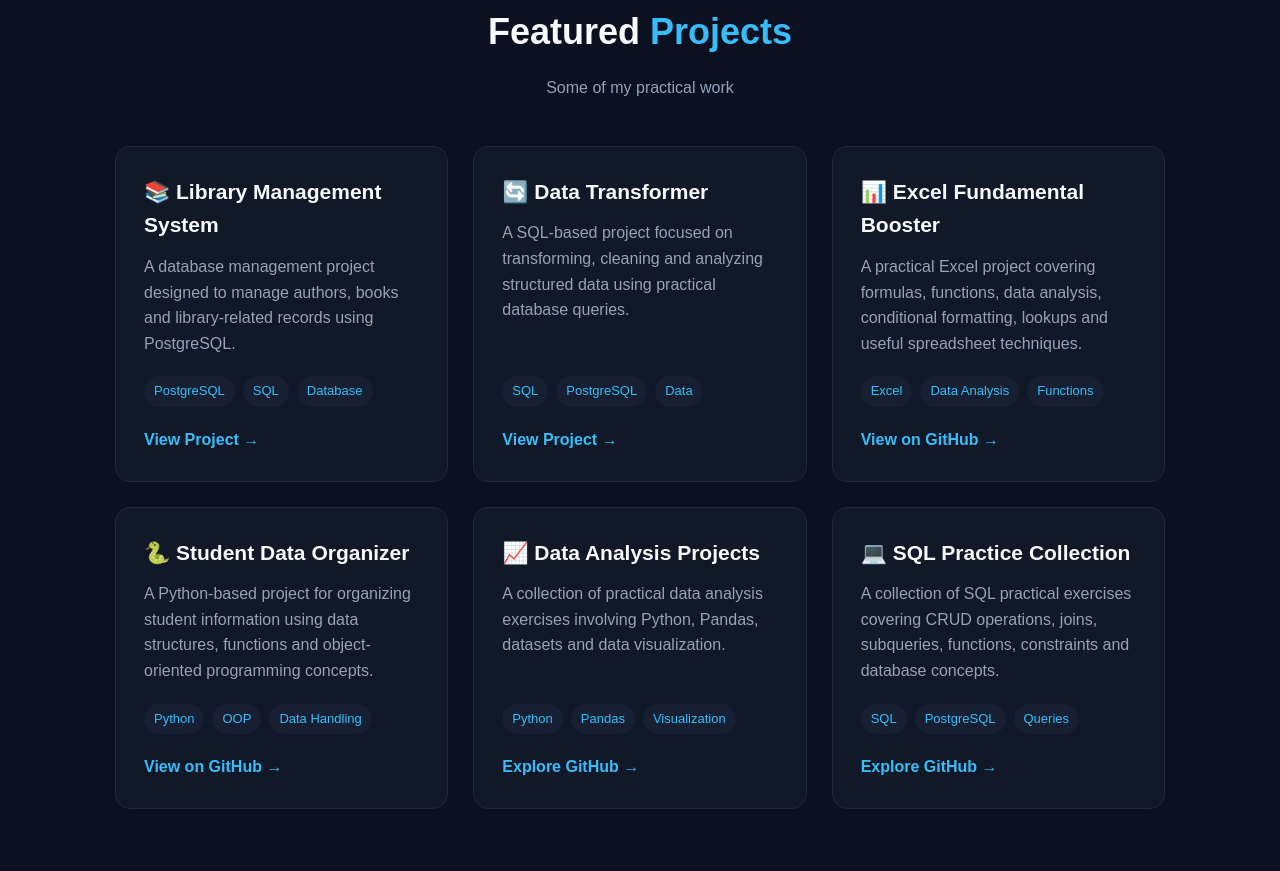
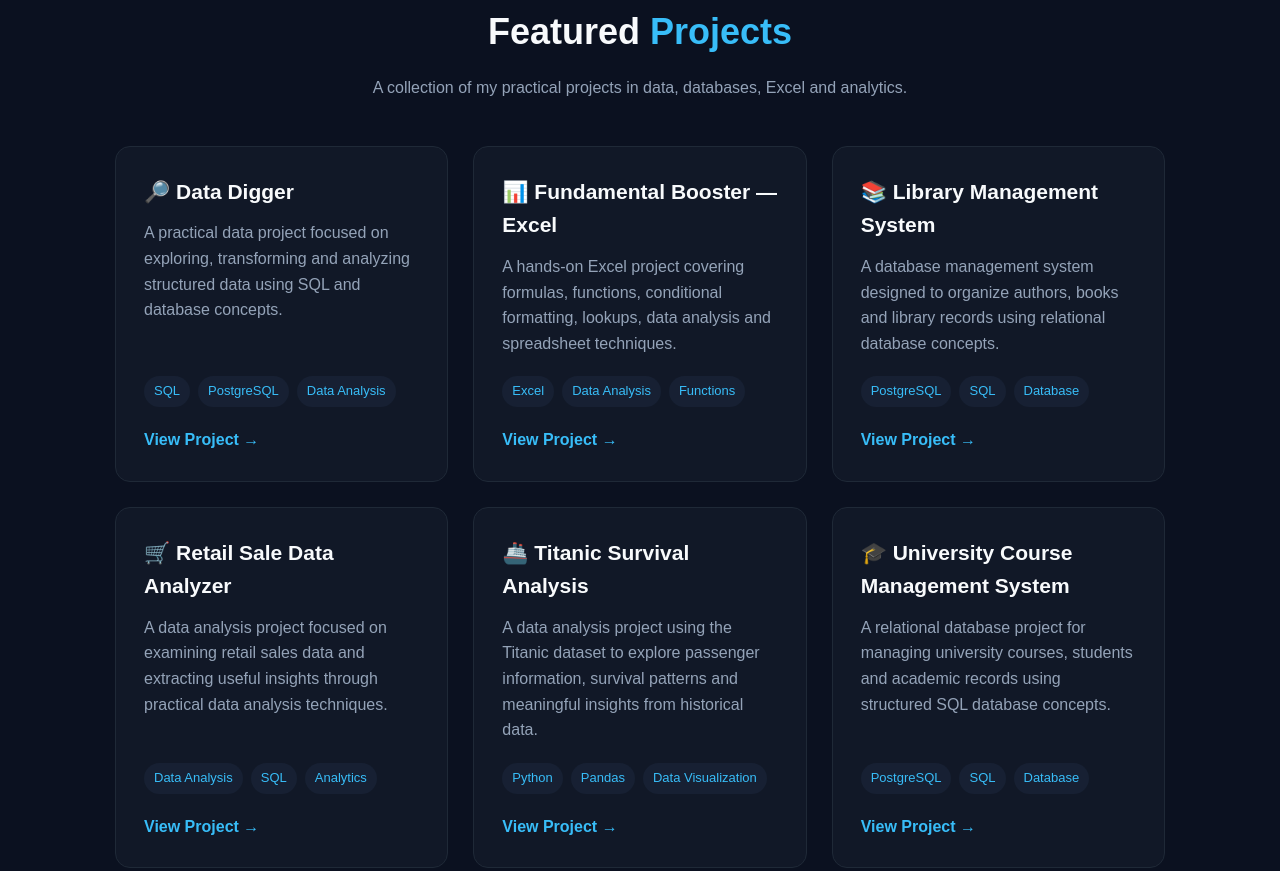
Before and after one commit to simrangohel70-lab/simrangohel70-lab.github.io, a plain HTML site: page index.html in a window 1280 px wide. Shown: the part 2072-2943 px from the top of the page. Drawn offline with Linux system fonts and the light colour scheme.

Commit message:
Update index.html

```diff
--- a/index.html
+++ b/index.html
@@ -497,7 +497,6 @@
 
     </section>
 
-
 <!-- PROJECTS -->
 
 <section id="projects">
@@ -507,7 +506,7 @@
     </h2>
 
     <p class="section-subtitle">
-            Some of my practical work
+        A collection of my practical projects in data, databases, Excel and analytics.
     </p>
 
     <div class="projects-grid">
@@ -517,12 +516,67 @@
 
         <div class="project-card">
 
+            <h3>🔎 Data Digger</h3>
+
+            <p>
+                A practical data project focused on exploring, transforming
+                and analyzing structured data using SQL and database concepts.
+            </p>
+
+            <div class="tags">
+                <span class="tag">SQL</span>
+                <span class="tag">PostgreSQL</span>
+                <span class="tag">Data Analysis</span>
+            </div>
+
+            <a
+                href="https://github.com/simrangohel70-lab/Data-Digger"
+                target="_blank"
+                class="project-link">
+                View Project →
+            </a>
+
+        </div>
+
+
+        <!-- PROJECT 2 -->
+
+        <div class="project-card">
+
+            <h3>📊 Fundamental Booster — Excel</h3>
+
+            <p>
+                A hands-on Excel project covering formulas, functions,
+                conditional formatting, lookups, data analysis and
+                spreadsheet techniques.
+            </p>
+
+            <div class="tags">
+                <span class="tag">Excel</span>
+                <span class="tag">Data Analysis</span>
+                <span class="tag">Functions</span>
+            </div>
+
+            <a
+                href="https://github.com/simrangohel70-lab/Fundamental-Booster-excel"
+                target="_blank"
+                class="project-link">
+                View Project →
+            </a>
+
+        </div>
+
+
+        <!-- PROJECT 3 -->
+
+        <div class="project-card">
+
             <h3>📚 Library Management System</h3>
 
             <p>
-                    A database management project designed to manage
-                    authors, books and library-related records using
-                    PostgreSQL.
+                A database management system designed to organize
+                authors, books and library records using relational
+                database concepts.
             </p>
 
             <div class="tags">
@@ -541,85 +595,29 @@
         </div>
 
 
-            <!-- PROJECT 2 -->
-
-            <div class="project-card">
-
-                <h3>🔄 Data Transformer</h3>
-
-                <p>
-                    A SQL-based project focused on transforming,
-                    cleaning and analyzing structured data using
-                    practical database queries.
-                </p>
-
-                <div class="tags">
-                    <span class="tag">SQL</span>
-                    <span class="tag">PostgreSQL</span>
-                    <span class="tag">Data</span>
-                </div>
-
-                <a
-                    href="https://github.com/simrangohel70-lab/Data-Transformer-AUR"
-                    target="_blank"
-                    class="project-link">
-                    View Project →
-                </a>
-
-            </div>
-
-
-            <!-- PROJECT 3 -->
-
-            <div class="project-card">
-
-                <h3>📊 Excel Fundamental Booster</h3>
-
-                <p>
-                    A practical Excel project covering formulas,
-                    functions, data analysis, conditional formatting,
-                    lookups and useful spreadsheet techniques.
-                </p>
-
-                <div class="tags">
-                    <span class="tag">Excel</span>
-                    <span class="tag">Data Analysis</span>
-                    <span class="tag">Functions</span>
-                </div>
-
-                <a
-                    href="https://github.com/simrangohel70-lab"
-                    target="_blank"
-                    class="project-link">
-                    View on GitHub →
-                </a>
-
-            </div>
-
-
         <!-- PROJECT 4 -->
 
         <div class="project-card">
 
-                <h3>🐍 Student Data Organizer</h3>
+            <h3>🛒 Retail Sale Data Analyzer</h3>
 
             <p>
-                    A Python-based project for organizing student
-                    information using data structures, functions and
-                    object-oriented programming concepts.
+                A data analysis project focused on examining retail sales
+                data and extracting useful insights through practical
+                data analysis techniques.
             </p>
 
             <div class="tags">
-                    <span class="tag">Python</span>
-                    <span class="tag">OOP</span>
-                    <span class="tag">Data Handling</span>
+                <span class="tag">Data Analysis</span>
+                <span class="tag">SQL</span>
+                <span class="tag">Analytics</span>
             </div>
 
             <a
-                    href="https://github.com/simrangohel70-lab"
+                href="https://github.com/simrangohel70-lab/Retail-sale-data-analyzer"
                 target="_blank"
                 class="project-link">
-                    View on GitHub →
+                View Project →
             </a>
 
         </div>
@@ -629,25 +627,25 @@
 
         <div class="project-card">
 
-                <h3>📈 Data Analysis Projects</h3>
+            <h3>🚢 Titanic Survival Analysis</h3>
 
             <p>
-                    A collection of practical data analysis exercises
-                    involving Python, Pandas, datasets and data
-                    visualization.
+                A data analysis project using the Titanic dataset to
+                explore passenger information, survival patterns and
+                meaningful insights from historical data.
             </p>
 
             <div class="tags">
                 <span class="tag">Python</span>
                 <span class="tag">Pandas</span>
-                    <span class="tag">Visualization</span>
+                <span class="tag">Data Visualization</span>
             </div>
 
             <a
-                    href="https://github.com/simrangohel70-lab"
+                href="https://github.com/simrangohel70-lab/Titanic-survival-"
                 target="_blank"
                 class="project-link">
-                    Explore GitHub →
+                View Project →
             </a>
 
         </div>
@@ -657,25 +655,25 @@
 
         <div class="project-card">
 
-                <h3>💻 SQL Practice Collection</h3>
+            <h3>🎓 University Course Management System</h3>
 
             <p>
-                    A collection of SQL practical exercises covering
-                    CRUD operations, joins, subqueries, functions,
-                    constraints and database concepts.
+                A relational database project for managing university
+                courses, students and academic records using structured
+                SQL database concepts.
             </p>
 
             <div class="tags">
+                <span class="tag">PostgreSQL</span>
                 <span class="tag">SQL</span>
-                    <span class="tag">PostgreSQL</span>
-                    <span class="tag">Queries</span>
+                <span class="tag">Database</span>
             </div>
 
             <a
-                    href="https://github.com/simrangohel70-lab"
+                href="https://github.com/simrangohel70-lab/University-Course-Management-System"
                 target="_blank"
                 class="project-link">
-                    Explore GitHub →
+                View Project →
             </a>
 
         </div>
@@ -683,71 +681,6 @@
     </div>
 
 </section>
-
-
-    <!-- GITHUB -->
-
-    <section>
-
-        <div class="github-box">
-
-            <h3>🚀 Explore My GitHub</h3>
-
-            <p>
-                Check out my repositories, projects and coding journey.
-            </p>
-
-            <a
-                href="https://github.com/simrangohel70-lab"
-                target="_blank"
-                class="btn primary">
-                Visit GitHub
-            </a>
-
-        </div>
-
-    </section>
-
-
-    <!-- CONTACT -->
-
-    <section id="contact">
-
-        <h2 class="section-title">
-            Get In <span>Touch</span>
-        </h2>
-
-        <p class="section-subtitle">
-            Let's connect and build something meaningful.
-        </p>
-
-        <div class="contact-box">
-
-            <p>
-                You can find me and my latest work on GitHub.
-            </p>
-
-            <div class="contact-links">
-
-                <a
-                    href="https://github.com/simrangohel70-lab"
-                    target="_blank"
-                    class="btn primary">
-                    GitHub
-                </a>
-
-                <a
-                    href="#home"
-                    class="btn secondary">
-                    Back to Top ↑
-                </a>
-
-            </div>
-
-        </div>
-
-    </section>
-
 
     <!-- FOOTER -->
 
```
Lines whose indentation alone changed are shown as unchanged.
